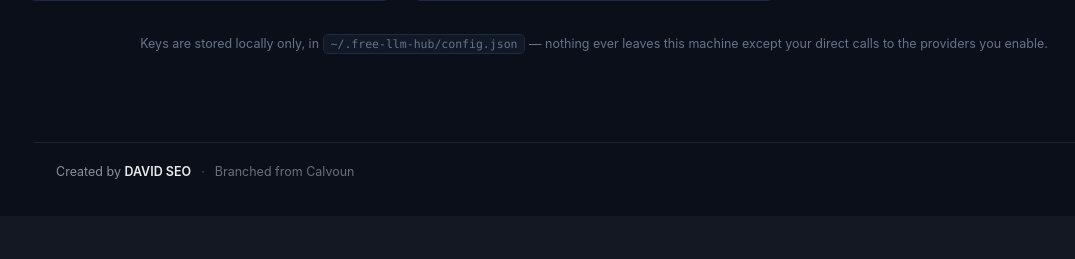
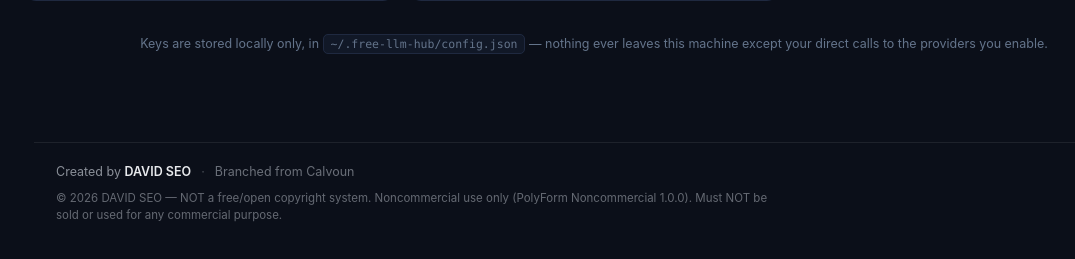
Before and after one commit to last-million/free-llm-hub, a Flask app: page / in a window 1280 px wide. Shown: the part 6075-6334 px from the top of the page, without its empty margins (46-1121 px from the left). Before the commit the page ends 6254 px from the top, so only its background shows below. Run offline with Flask 2, Linux system fonts and the light colour scheme; data that the repository does not hold is empty.

Commit message:
license: switch MIT -> PolyForm Noncommercial 1.0.0 (no commercial use / no selling)
Source-available for personal/hobby/research use only. Selling, paid/hosted
service, or building a commercial product or web app on it is not permitted.
Footer + README + LICENSE all state the noncommercial restriction.

```diff
--- a/templates/index.html
+++ b/templates/index.html
@@ -227,12 +227,16 @@
   .site-footer {
     max-width: 1120px; margin: 8px auto 34px; padding: 20px 22px 0;
     border-top: 1px solid var(--line, rgba(255,255,255,.08));
-    display: flex; align-items: center; gap: 10px; flex-wrap: wrap;
+    display: flex; flex-direction: column; gap: 8px;
     font-size: 12.5px; color: var(--muted, #8a8f98);
   }
+  .site-footer .footer-line { display: flex; align-items: center; gap: 10px; flex-wrap: wrap; }
   .site-footer strong { color: var(--fg, #e8eaed); font-weight: 600; }
   .site-footer .footer-sep { opacity: .5; }
   .site-footer .footer-brand { opacity: .75; }
+  .site-footer .footer-legal {
+    font-size: 11.5px; line-height: 1.55; opacity: .7; max-width: 720px;
+  }
 
   /* ---------- footer note / toast / misc ---------- */
   .confignote{
@@ -357,9 +361,16 @@
 </main>
 
 <footer class="site-footer">
-  <span>Created by <strong>DAVID SEO</strong></span>
-  <span class="footer-sep" aria-hidden="true">&middot;</span>
-  <span class="footer-brand">Branched from Calvoun</span>
+  <div class="footer-line">
+    <span>Created by <strong>DAVID SEO</strong></span>
+    <span class="footer-sep" aria-hidden="true">&middot;</span>
+    <span class="footer-brand">Branched from Calvoun</span>
+  </div>
+  <div class="footer-legal">
+    &copy; 2026 DAVID SEO &mdash; NOT a free/open copyright system.
+    Noncommercial use only (PolyForm Noncommercial 1.0.0).
+    Must NOT be sold or used for any commercial purpose.
+  </div>
 </footer>
 
 <div id="toasts" aria-live="polite"></div>
```
Also changed, not shown: README.md, 1 other file.
